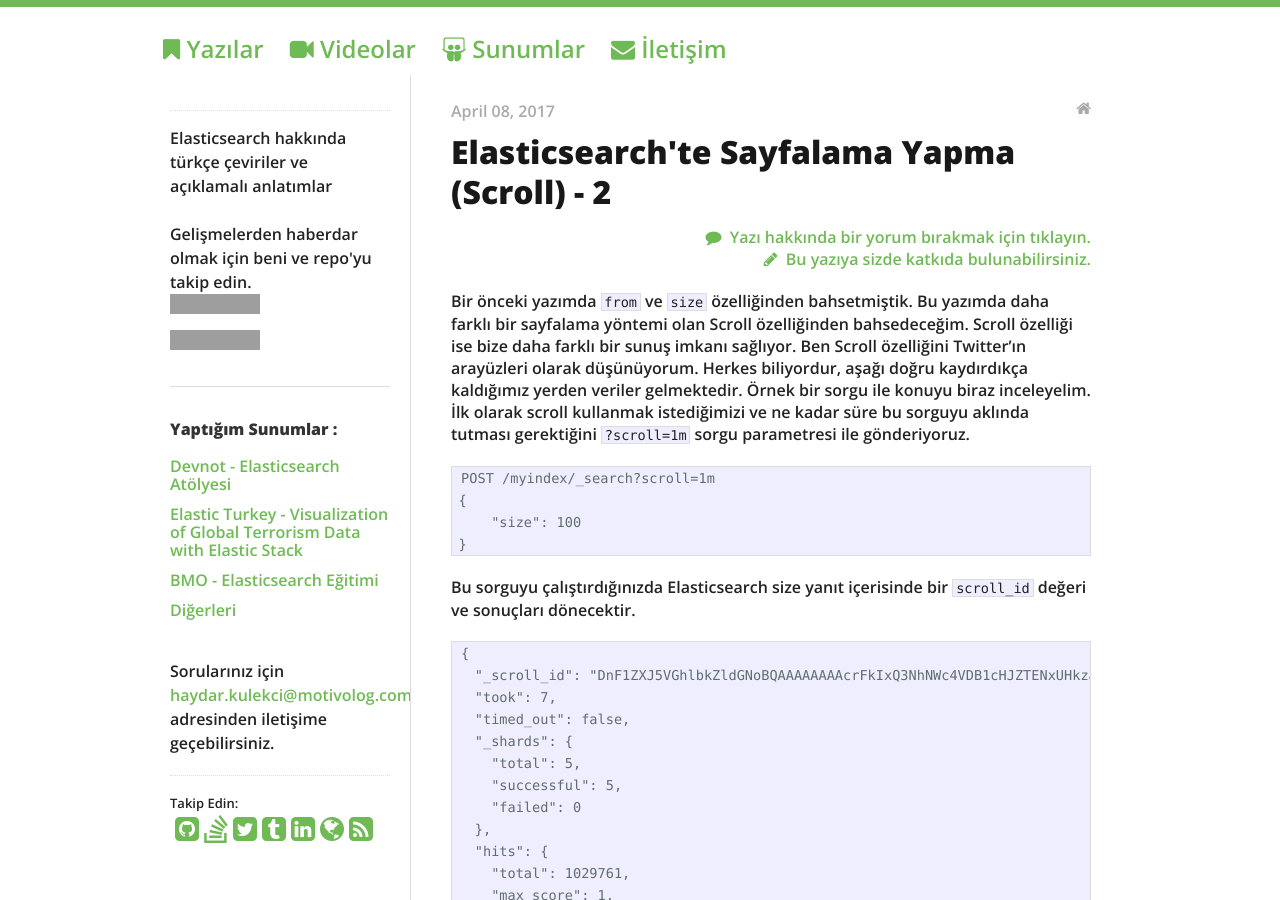
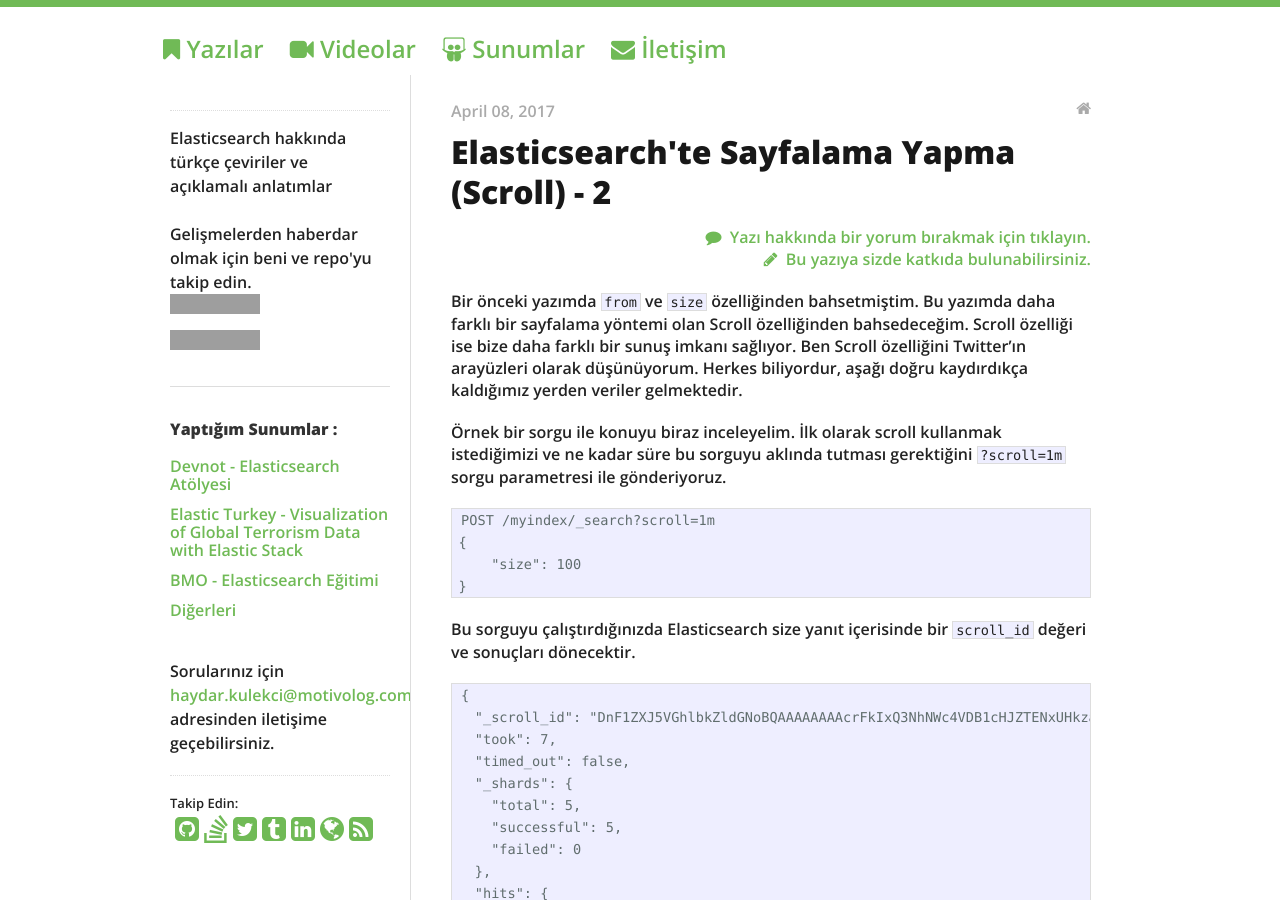
Before and after one commit to hkulekci/elasticsearch, a Jekyll site: the page built from _posts/2017-04-08-elasticsearch-te-sayfalama-yapma-2.md, in a window 1280 px wide and 900 px high, cut to the strip 0-900 px from the top of the window. Built offline with Jekyll 4.4.1, drawn with Linux system fonts in a browser that asks for light colours; nearby versions of some CDN libraries; some of the changed text lies outside the part shown; grey boxes are pictures that could not be loaded.

Commit message:
guncelleme

````diff
--- a/_posts/2017-04-08-elasticsearch-te-sayfalama-yapma-2.md
+++ b/_posts/2017-04-08-elasticsearch-te-sayfalama-yapma-2.md
@@ -3,10 +3,12 @@
 title: Elasticsearch'te Sayfalama Yapma (Scroll) - 2
 categories:
 - blog
-summary: Bir önceki yazımda `from` ve `size` özelliğinden bahsetmiştik. Bu yazımda daha farklı bir sayfalama yöntemi olan Scroll özelliğinden bahsedeceğim.
+summary: Bir önceki yazımda `from` ve `size` özelliğinden bahsetmiştim. Bu yazımda daha farklı bir sayfalama yöntemi olan Scroll özelliğinden bahsedeceğim.
 ---
 
-Bir önceki yazımda `from` ve `size` özelliğinden bahsetmiştik. Bu yazımda daha farklı bir sayfalama yöntemi olan Scroll özelliğinden bahsedeceğim. Scroll özelliği ise bize daha farklı bir sunuş imkanı sağlıyor. Ben Scroll özelliğini Twitter'ın arayüzleri olarak düşünüyorum. Herkes biliyordur, aşağı doğru kaydırdıkça kaldığımız yerden veriler gelmektedir. Örnek bir sorgu ile konuyu biraz inceleyelim. İlk olarak scroll kullanmak istediğimizi ve ne kadar süre bu sorguyu aklında tutması gerektiğini `?scroll=1m` sorgu parametresi ile gönderiyoruz.
+Bir önceki yazımda `from` ve `size` özelliğinden bahsetmiştim. Bu yazımda daha farklı bir sayfalama yöntemi olan Scroll özelliğinden bahsedeceğim. Scroll özelliği ise bize daha farklı bir sunuş imkanı sağlıyor. Ben Scroll özelliğini Twitter'ın arayüzleri olarak düşünüyorum. Herkes biliyordur, aşağı doğru kaydırdıkça kaldığımız yerden veriler gelmektedir.
+
+Örnek bir sorgu ile konuyu biraz inceleyelim. İlk olarak scroll kullanmak istediğimizi ve ne kadar süre bu sorguyu aklında tutması gerektiğini `?scroll=1m` sorgu parametresi ile gönderiyoruz.
 
 ```
 POST /myindex/_search?scroll=1m
````
Also changed, not shown: other parts of _posts/2017-04-08-elasticsearch-te-sayfalama-yapma-2.md (+2 -2 lines).
